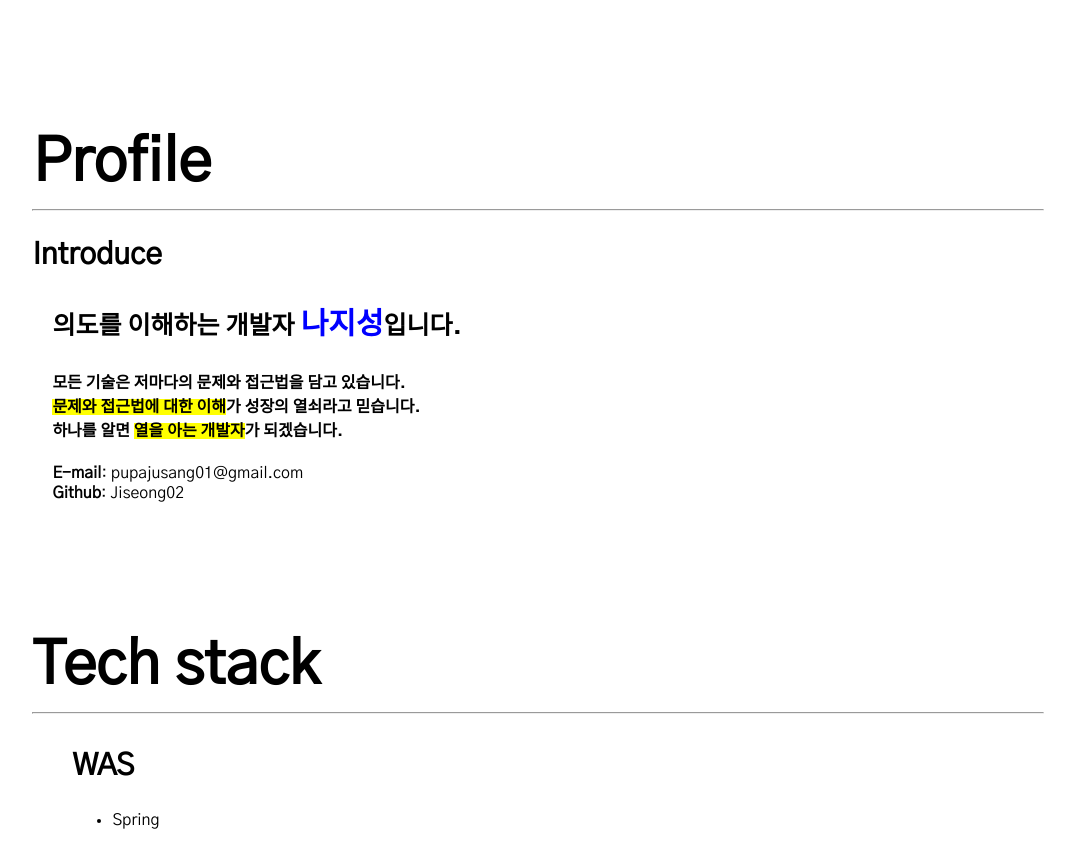
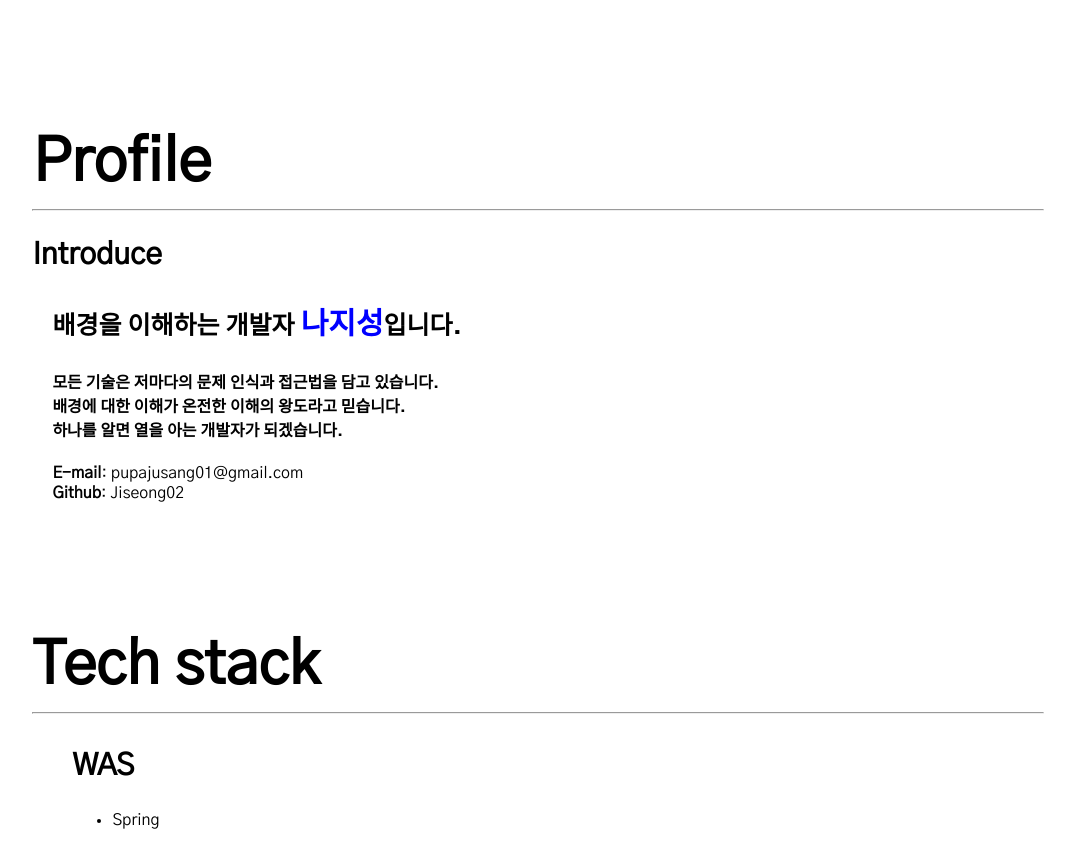
Before and after one commit to Jiseong02/Jiseong02.github.io, a Jekyll site: the page built from index.md, in a window 1280 px wide and 900 px high. Shown: the top 868 px of the window, without its empty margins (102-1177 px from the left). Built offline with Jekyll 4.4.1, drawn with Linux system fonts in a browser that asks for light colours.

Commit message:
Update introduce.html

```diff
--- a/_includes/profile/introduce.html
+++ b/_includes/profile/introduce.html
@@ -1,9 +1,9 @@
 <h2>Introduce</h2>
 <div id="introduce">
-	<h3> 의도를 이해하는 개발자 <span id="me">나지성</span>입니다.</h3>
+	<h3> 배경을 이해하는 개발자 <span id="me">나지성</span>입니다.</h3>
 	<h4>
-		모든 기술은 저마다의 문제와 접근법을 담고 있습니다. <br/>
-		<mark>문제와 접근법에 대한 이해</mark>가 성장의 열쇠라고 믿습니다.<br/>
-		하나를 알면 <mark>열을 아는 개발자</mark>가 되겠습니다.
+		모든 기술은 저마다의 문제 인식과 접근법을 담고 있습니다. <br/>
+		배경에 대한 이해가 온전한 이해의 왕도라고 믿습니다.<br/>
+		하나를 알면 열을 아는 개발자가 되겠습니다.
 	</h4>
 </div>
```
